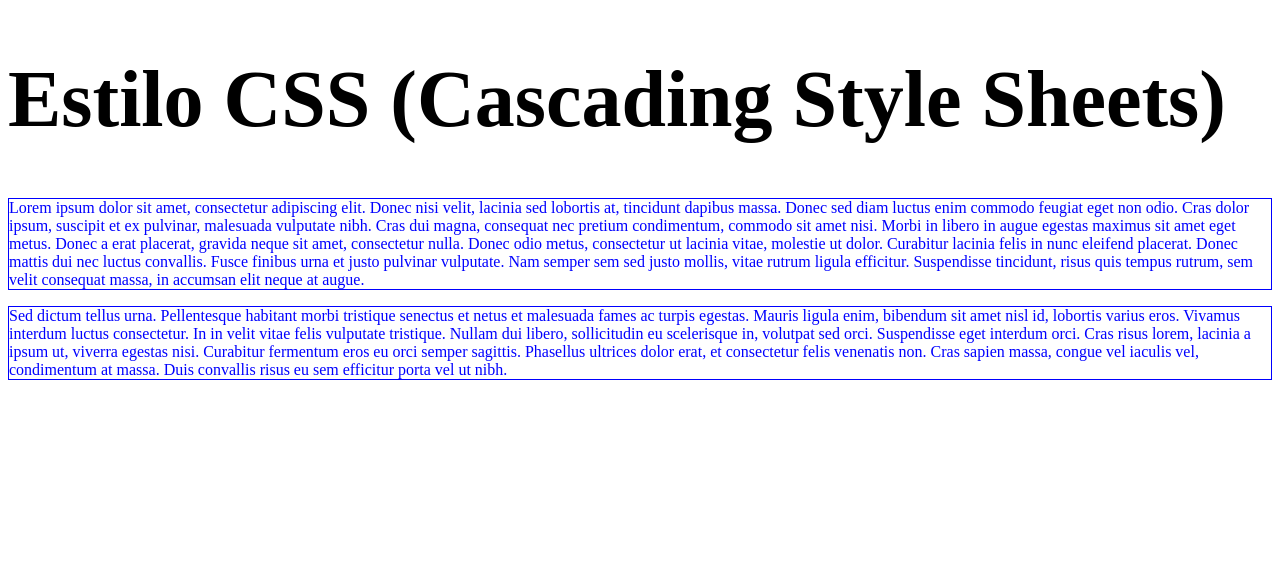
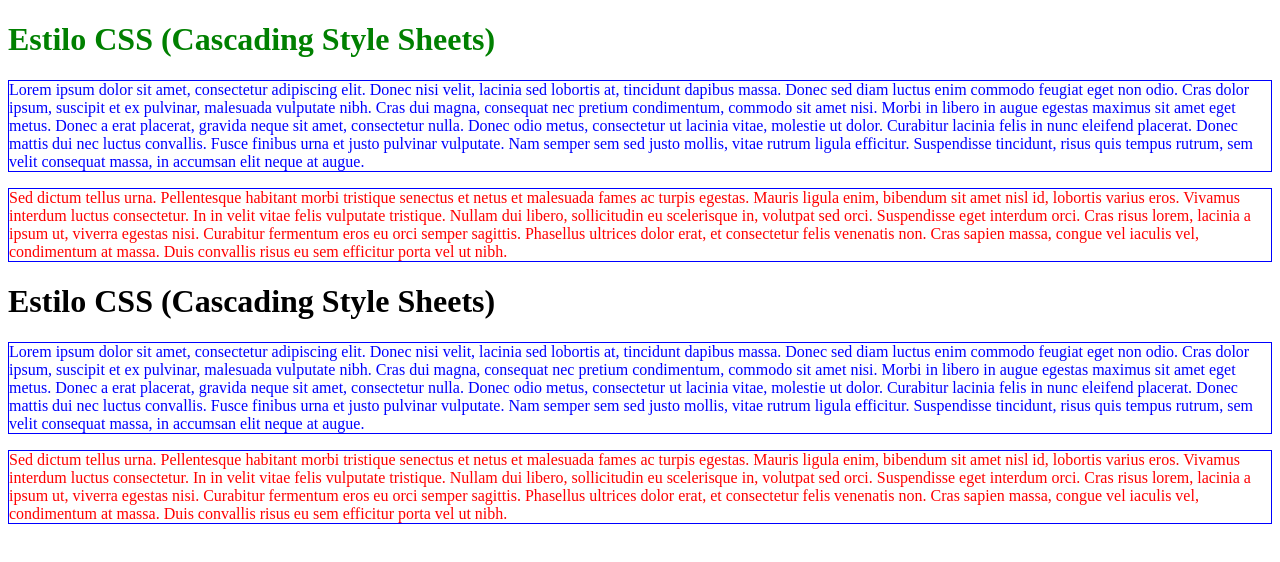
Before and after one commit to lucasbotingnon/CSS-Treino, a plain HTML site: page inline_style.html in a window 1280 px wide. Drawn offline with Linux system fonts and the light colour scheme.

Commit message:
Classes e IDs

```diff
--- a/inline_style.html
+++ b/inline_style.html
@@ -5,22 +5,34 @@
 		<meta charset="utf-8">
 		<style type="text/css">
 			p {
-				color: blue;
+				color: red;
 				border: 1px solid blue;
 			}
 
-			h1 {
-				font-size: 80px;
+			.paragrafo {
+				color: blue;
+			}
+
+			#verde {
+				color: green;
 			}
 		</style>
 	</head>
 	<body>
-		<h1>Estilo CSS (Cascading Style Sheets)</h1>
-		<p>
+		<h1 id="verde">Estilo CSS (Cascading Style Sheets)</h1>
+		<p class="paragrafo">
 			Lorem ipsum dolor sit amet, consectetur adipiscing elit. Donec nisi velit, lacinia sed lobortis at, tincidunt dapibus massa. Donec sed diam luctus enim commodo feugiat eget non odio. Cras dolor ipsum, suscipit et ex pulvinar, malesuada vulputate nibh. Cras dui magna, consequat nec pretium condimentum, commodo sit amet nisi. Morbi in libero in augue egestas maximus sit amet eget metus. Donec a erat placerat, gravida neque sit amet, consectetur nulla. Donec odio metus, consectetur ut lacinia vitae, molestie ut dolor. Curabitur lacinia felis in nunc eleifend placerat. Donec mattis dui nec luctus convallis. Fusce finibus urna et justo pulvinar vulputate. Nam semper sem sed justo mollis, vitae rutrum ligula efficitur. Suspendisse tincidunt, risus quis tempus rutrum, sem velit consequat massa, in accumsan elit neque at augue.
 		</p>
 		<p>
 			Sed dictum tellus urna. Pellentesque habitant morbi tristique senectus et netus et malesuada fames ac turpis egestas. Mauris ligula enim, bibendum sit amet nisl id, lobortis varius eros. Vivamus interdum luctus consectetur. In in velit vitae felis vulputate tristique. Nullam dui libero, sollicitudin eu scelerisque in, volutpat sed orci. Suspendisse eget interdum orci. Cras risus lorem, lacinia a ipsum ut, viverra egestas nisi. Curabitur fermentum eros eu orci semper sagittis. Phasellus ultrices dolor erat, et consectetur felis venenatis non. Cras sapien massa, congue vel iaculis vel, condimentum at massa. Duis convallis risus eu sem efficitur 	porta vel ut nibh.
 		</p>
+		<h1>Estilo CSS (Cascading Style Sheets)</h1>
+		<p class="paragrafo">
+			Lorem ipsum dolor sit amet, consectetur adipiscing elit. Donec nisi velit, lacinia sed lobortis at, tincidunt dapibus massa. Donec sed diam luctus enim commodo feugiat eget non odio. Cras dolor ipsum, suscipit et ex pulvinar, malesuada vulputate nibh. Cras dui magna, consequat nec pretium condimentum, commodo sit amet nisi. Morbi in libero in augue egestas maximus sit amet eget metus. Donec a erat placerat, gravida neque sit amet, consectetur nulla. Donec odio metus, consectetur ut lacinia vitae, molestie ut dolor. Curabitur lacinia felis in nunc eleifend placerat. Donec mattis dui nec luctus convallis. Fusce finibus urna et justo pulvinar vulputate. Nam semper sem sed justo mollis, vitae rutrum ligula efficitur. Suspendisse tincidunt, risus quis tempus rutrum, sem velit consequat massa, in accumsan elit neque at augue.
+		</p>
+		<p>
+			Sed dictum tellus urna. Pellentesque habitant morbi tristique senectus et netus et malesuada fames ac turpis egestas. Mauris ligula enim, bibendum sit amet nisl id, lobortis varius eros. Vivamus interdum luctus consectetur. In in velit vitae felis vulputate tristique. Nullam dui libero, sollicitudin eu scelerisque in, volutpat sed orci. Suspendisse eget interdum orci. Cras risus lorem, lacinia a ipsum ut, viverra egestas nisi. Curabitur fermentum eros eu orci semper sagittis. Phasellus ultrices dolor erat, et consectetur felis venenatis non. Cras sapien massa, congue vel iaculis vel, condimentum at massa. Duis convallis risus eu sem efficitur 	porta vel ut nibh.
+		</p>
+
 	</body>
 </html>
```
